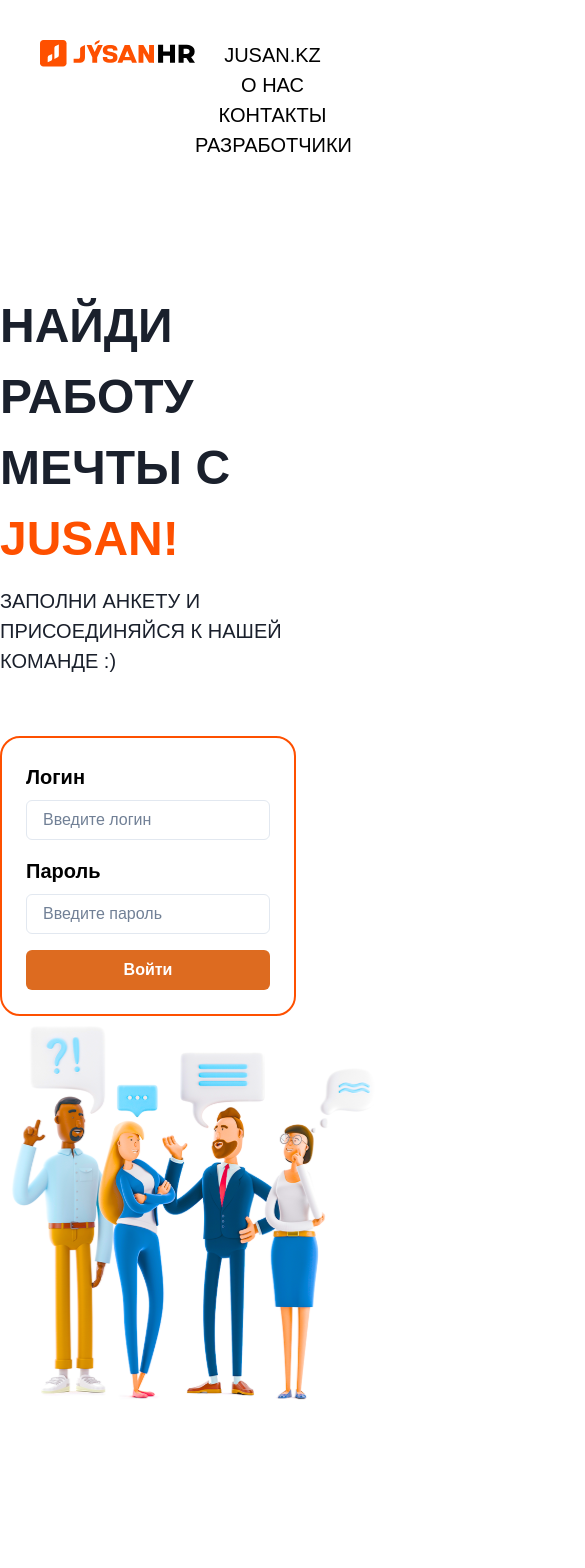
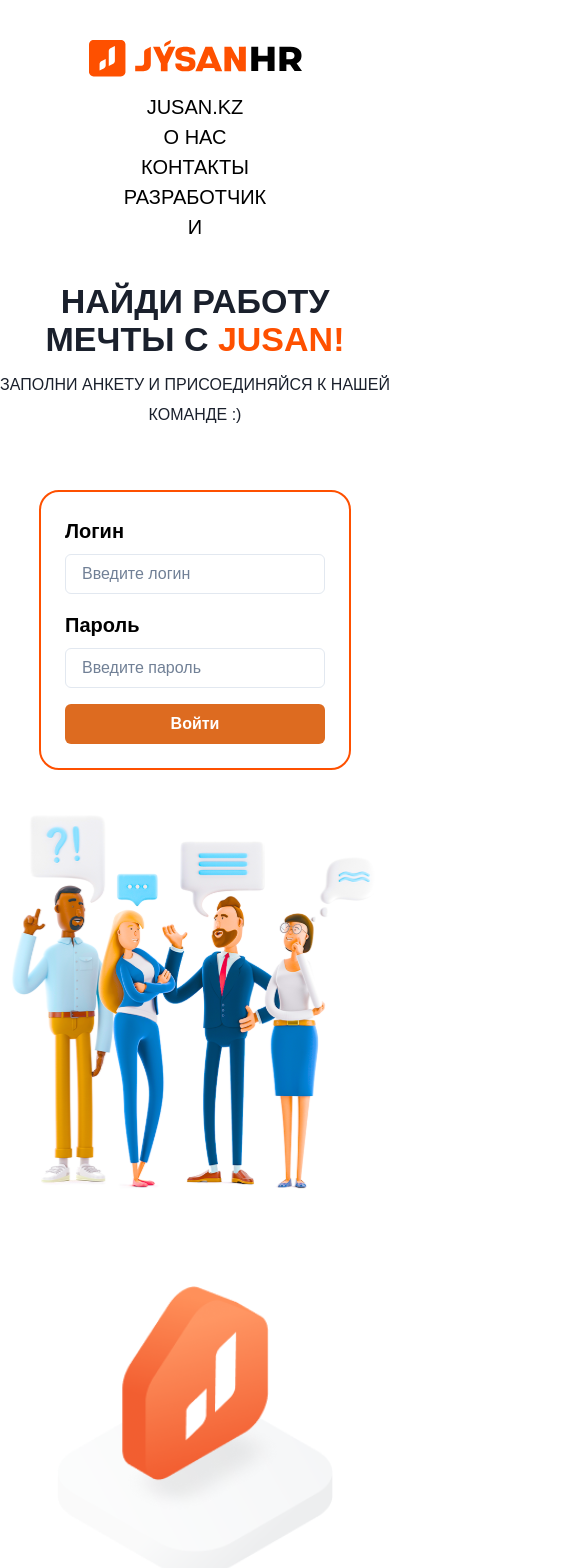
Before and after one commit to Jetonionst/jusan-hire, a React (Create React App) app in the folder front-end/: page / in a window 390 px wide. Shown: the top 1568 px of the page, 585 px wide, since content can reach past the window. Built offline with nearby package versions, Linux system fonts and the light colour scheme; a web font is replaced by a local one.

Commit message:
added mobile version

```diff
--- a/front-end/src/index.css
+++ b/front-end/src/index.css
@@ -452,9 +452,10 @@
 }
 .teamLogo > img {
   width: 250px;
+  border: 3px solid #fe5000;
 }
 .developerPic > img {
-  border: 3px solid #1b63af;
+  border: 3px solid #fe5000;
   height: 350px;
   width: 250px;
 }
@@ -476,16 +477,78 @@
 }
 
 @media (max-width: 1024px) {
+  .autorizationNavElemes {
+    display: flex;
+    flex-wrap: wrap;
+    /* align-items: center; */
+    justify-content: center;
+  }
+  .headerUserNav > a {
+    width: 100%;
+  }
+  .mainPicture {
+    margin-top: 35px;
+    height: 400px;
+  }
+  .mainText {
+    text-align: center;
+  }
+  .mainTextTitle {
+    font-size: 34px;
+    line-height: 38px;
+  }
+  .mainTextDescription {
+    font-size: 16px;
+  }
+  .mainAuth {
+    display: flex;
+    justify-content: center;
+  }
+  .motivImage {
+    margin: auto;
+  }
+
+  .motivTextTitle {
+    width: 380px;
+    margin-top: 35px;
+  }
+  .motivTextDiscrtiption {
+    width: 380px;
+  }
+  .mainMotivation {
+    margin-top: 40px;
+  }
   .headerUserNav {
     display: flex;
     flex-wrap: wrap;
+    padding-top: 15px;
+    text-align: center;
   }
-  .button-5 {
-    margin: 5px;
+  .footerContainer {
+    justify-content: center;
+  }
+  .footerNav {
+    flex-wrap: wrap;
+    text-align: center;
+  }
+  .footerNav > a {
+    width: 100%;
+  }
+  .formbtn {
+    margin-top: 0;
+    padding: 0;
   }
   .motivText {
     padding: 30px;
     font-size: 24px;
+    margin: 0 auto;
+    padding: 0;
+  }
+  .aboveFooter {
+    font-size: 14px;
+  }
+  .socialMedais {
+    margin: 15px auto;
   }
   .buttons {
     flex-wrap: wrap;
@@ -502,6 +565,9 @@
     margin: 10px;
     width: 100%;
   }
+  .footer {
+    height: 250px;
+  }
 }
 
 .formConfirmText {
```
Also changed, not shown: front-end/src/components/logos/teamLogo.jpg (deleted), front-end/src/components/logos/teamLogo.png.
